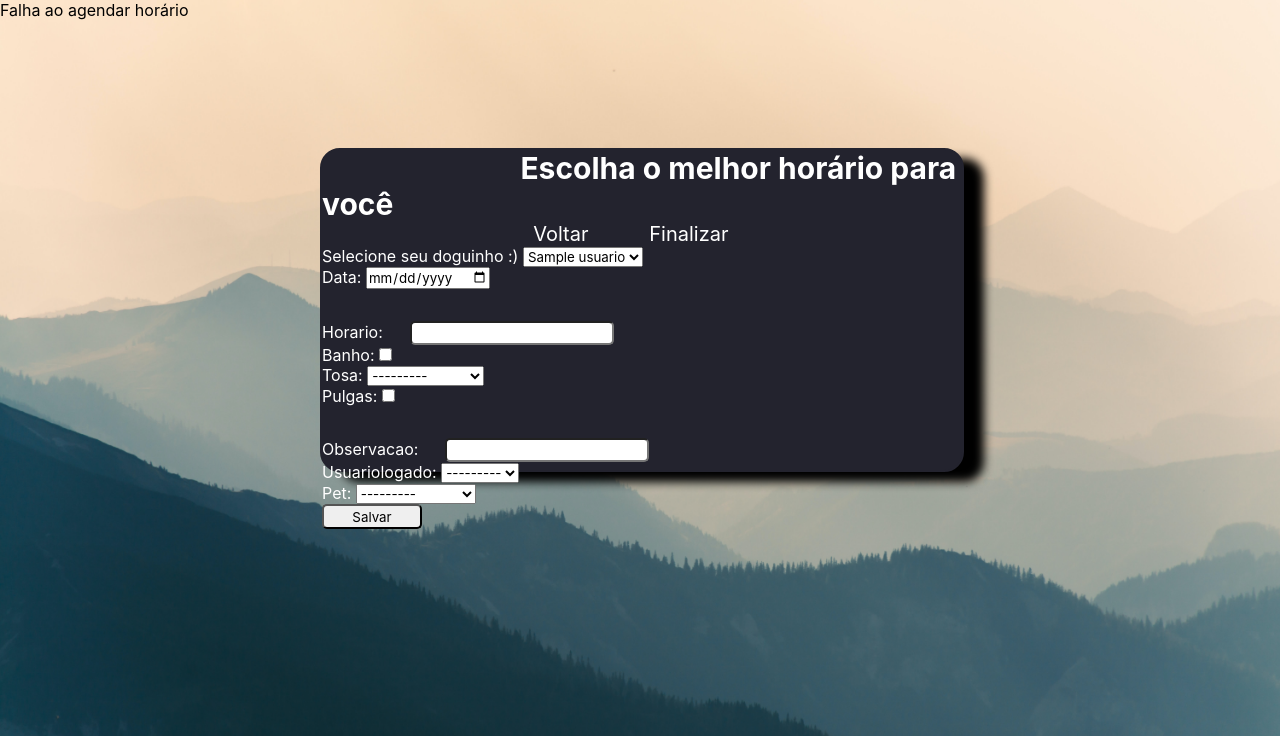
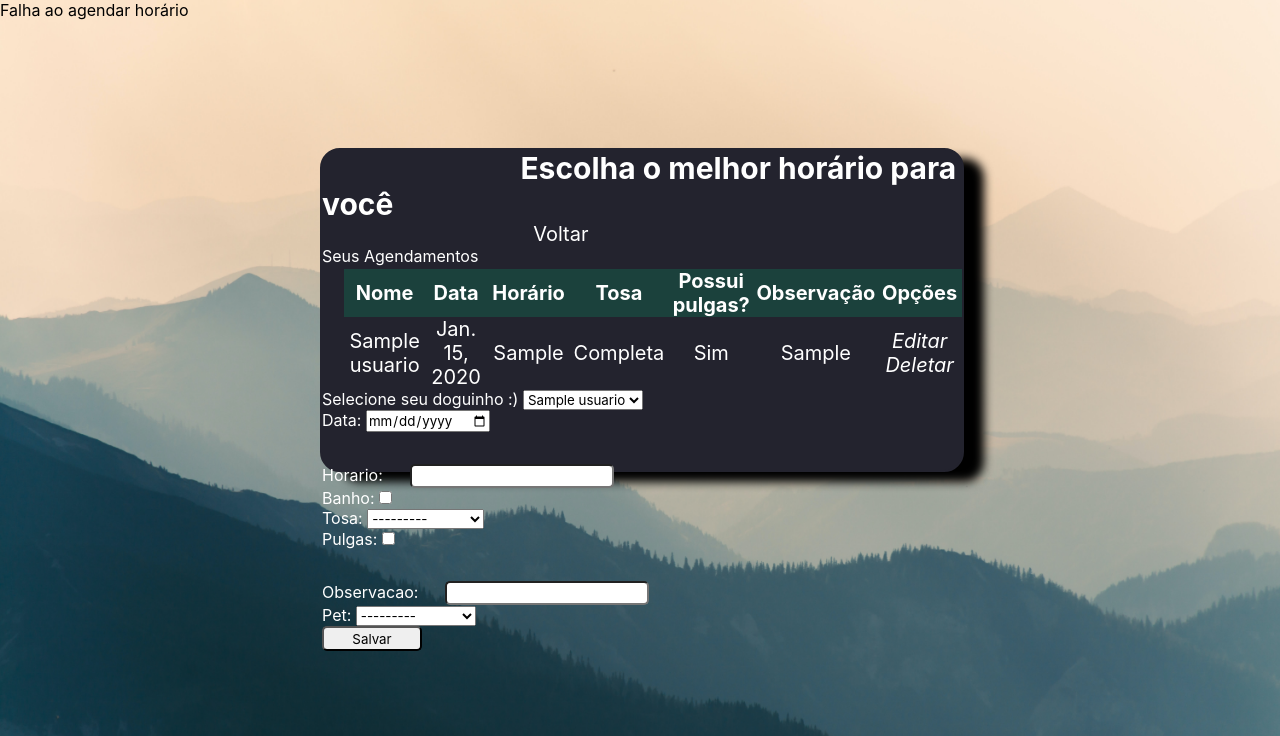
Before and after one commit to MarceloAvanzi/Petshop-Project-Django, a Django app: page /usuario/agendarhorario/ in a window 1280 px wide. Shown: the part 64-800 px from the top of the page. Run offline with Django 4.2, Linux system fonts and the light colour scheme; a user stored in the database is signed in; tables that the repository leaves empty hold one stand-in row (values such as "Sample post").

Commit message:
Adicionado tabela de agendamentos puxando por usuario

```diff
--- a/usuario/forms.py
+++ b/usuario/forms.py
@@ -15,12 +15,18 @@ class FormAgendamento(ModelForm):
     )
     class Meta:
         model = Agendamento
-        fields = ['data','horario','banho','tosa','pulgas','observacao','usuariologado','pet']
-    # def save(self, commit=True):
-    #     agendamento = super(FormAgendamento, self).save(commit=True)
-    #     if commit:
-    #         agendamento.save()
-    #     return agendamento
+        fields = ['data','horario','banho','tosa','pulgas','observacao','pet']
+
+
+
+
+
+
+
+
+
+
+
 
 # class MeuPetForm(ModelForm):
 #     class Meta:
--- a/usuario/models.py
+++ b/usuario/models.py
@@ -30,9 +30,9 @@ class Agendamento(models.Model):
     horario = models.CharField(max_length=5)
     banho = models.BooleanField(default=False, blank=False)
     TOSAS = (
-        ('tosacompleta', ('Tosa Completa')),
-        ('tosahigienica', ('Tosa Higiênica')),
-        ('semtosa', ('Sem Tosa')),
+        ('Completa', ('Tosa Completa')),
+        ('Higienica', ('Tosa Higiênica')),
+        ('Não', ('Sem Tosa')),
     )
     tosa = models.CharField(choices=TOSAS ,max_length=256)
     pulgas = models.BooleanField(default=False)
--- a/usuario/templates/agendar/agendarhorario.html
+++ b/usuario/templates/agendar/agendarhorario.html
@@ -5,8 +5,45 @@
         <a type="bemvindo">Escolha o melhor horário para você</a>
         <p>
             <a type="editarperfil" href="/usuario">Voltar</a>
-            <a type="agendarhorario" href="{% url 'agendarhorario' %}">Finalizar</a>
+            <!-- <a type="agendarhorario" href="{% url 'agendarhorario' %}">Finalizar</a> -->
         </p>
+        <label>Seus Agendamentos</label>
+        <table>
+            <thead>
+                <tr>
+                    <th>Nome</th>
+                    <th>Data</th>
+                    <th>Horário</th>
+                    <th>Tosa</th>
+                    <th>Possui pulgas?</th>
+                    <th>Observação</th>
+                    <th>Opções</th>
+                </tr>
+            </thead>
+            <tbody>
+                {% for agendamento in agendamentos %}
+                    <tr>
+                        <td>{{ agendamento.pet }}</td>
+                        <td>{{ agendamento.data }}</td>
+                        <td>{{ agendamento.horario }}</td>
+                        <td>{{ agendamento.tosa }}</td>
+                        <td>{% if agendamento.pulgas %}
+                            Sim
+                            {% else %}
+                            Não
+                            {% endif %}
+                        </td>
+                        <td>
+                            {{ agendamento.observacao }}
+                        </td>
+                        <td>
+                            <a href=""><i>Editar</i></a>
+                            <a href=""><i>Deletar</i></a>
+                        </td>
+                    </tr>
+                {% endfor %}
+            </tbody>
+        </table>
 
         <p>
             <label>Selecione seu doguinho :)<label>
@@ -18,12 +55,14 @@
                 </select>
             </label>
         </p>
-        <form method="post">
-            {% csrf_token %}
 
-            {{form.as_p}}
+        <div>
+            <form method="post">
+                {% csrf_token %}
+                {{form.as_p}}
 
-            <input type="submit" value="Salvar"></input>
-        </form>
+                <input type="submit" value="Salvar"></input>
+            </form>
+        </div>
 </div>
 {% endblock content %}
--- a/usuario/templates/usuario/usuario_list.html
+++ b/usuario/templates/usuario/usuario_list.html
@@ -5,7 +5,7 @@
         <a type="bemvindo">Bem vindo {{user.first_name}} {{user.last_name}}</a>
         <p>
             <a type="editarperfil" href="/usuario">Editar Perfil</a>
-            <a type="agendarhorario" href="{% url 'agendarhorario' %}">Agendar horário</a>
+            <a type="agendarhorario" href="{% url 'agendarhorario' %}">Agendamentos</a>
         </p>
         <form method="GET">
             <input type="text" name="filtronome" placeholder=" Buscar por nome"/>
--- a/usuario/views.py
+++ b/usuario/views.py
@@ -1,7 +1,7 @@
 from django.contrib import messages
 from django.shortcuts import redirect, render
 from django.views.generic import ListView,CreateView,UpdateView,DeleteView, TemplateView
-from .models import Usuario
+from .models import Usuario,Agendamento
 from .forms import PetForm,FormAgendamento
 from django.contrib.auth.models import User
 
@@ -40,28 +40,28 @@ class DeletarPet(DeleteView): #DeletarPet
 
 
 # Pagina de Agendar horario
-#cachorra nao ta pegando o id do usuario quando vai agendar a bosta do horario porra (mudar pra class talvez)
 def AgendamentoView(request):
     currrent_user = request.user
-    user_id = currrent_user.id
+    user_id = currrent_user
 
     form = FormAgendamento(request.POST or None)
-    model = Usuario.objects.all().order_by('nome')
-    user = User.objects.get(id=user_id)
+    pets = Usuario.objects.all().order_by('nome')
+    agendamentos = Agendamento.objects.filter(usuariologado=user_id)
+    # user = User.objects.get(id=user_id)
     # breakpoint()
 
     if form.is_valid():
         messages.success(request, "Agendamento realizado com sucesso!")
-        form.usuariologado = user_id
-        form.save()
-        # fs = form.save(commit=False)
-        # fs.usuariologado = user_id
-        # fs.save()
+        # form.usuariologado = user_id
+        # form.save()
+        fs = form.save(commit=False)
+        fs.usuariologado = user_id
+        fs.save()
         return redirect('/usuario/')
     else:
         messages.error(request, "Falha ao agendar horário")
 
-    return render(request,'agendar/agendarhorario.html',{'form': form,'pets': model})
+    return render(request,'agendar/agendarhorario.html',{'form': form,'pets': pets, 'agendamentos': agendamentos})
 
 
 
```
Also changed, not shown: TODO.txt (added, +11 -0 lines), usuario/migrations/0023_alter_agendamento_tosa.py (added).
